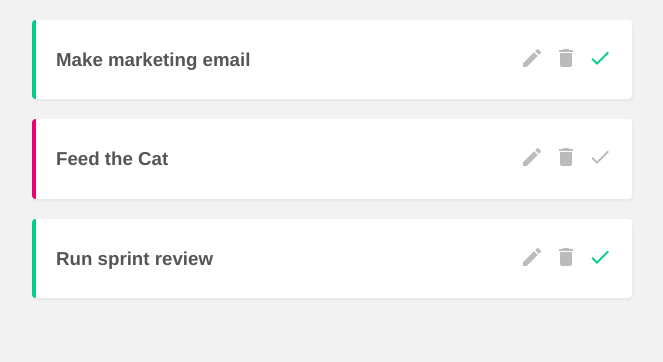
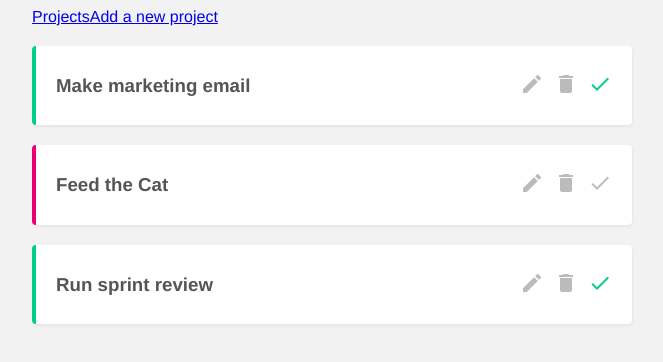
Before and after one commit to Sab-ra/project-planner, a Vue app: page / in a window 1280 px wide. Shown: the top 362 px of the page, without its empty margins (308-971 px from the left). Built offline with nearby package versions, Linux system fonts and the light colour scheme; data requests are answered from the project's data file.

Commit message:
Enable navigation with navbar links functional requirement - navigation between projects and add project

```diff
--- a/src/App.vue
+++ b/src/App.vue
@@ -1,6 +1,17 @@
 <template>
+  <Navbar />
   <router-view/>
 </template>
+
+<script>
+import Navbar from './components/Navbar.vue'
+
+export default {
+  components: {
+    Navbar
+  }
+}
+</script>
 
 <style>
 body {
--- /dev/null
+++ b/src/components/Navbar.vue
@@ -0,0 +1,16 @@
+<template>
+  <nav class="main-nav">
+    <router-link v-bind:to="{ name: 'home' }">Projects</router-link>
+    <router-link v-bind:to="{ name: 'add_project' }">Add a new project</router-link>
+  </nav>
+</template>
+
+<script>
+export default {
+
+}
+</script>
+
+<style>
+
+</style>
```
